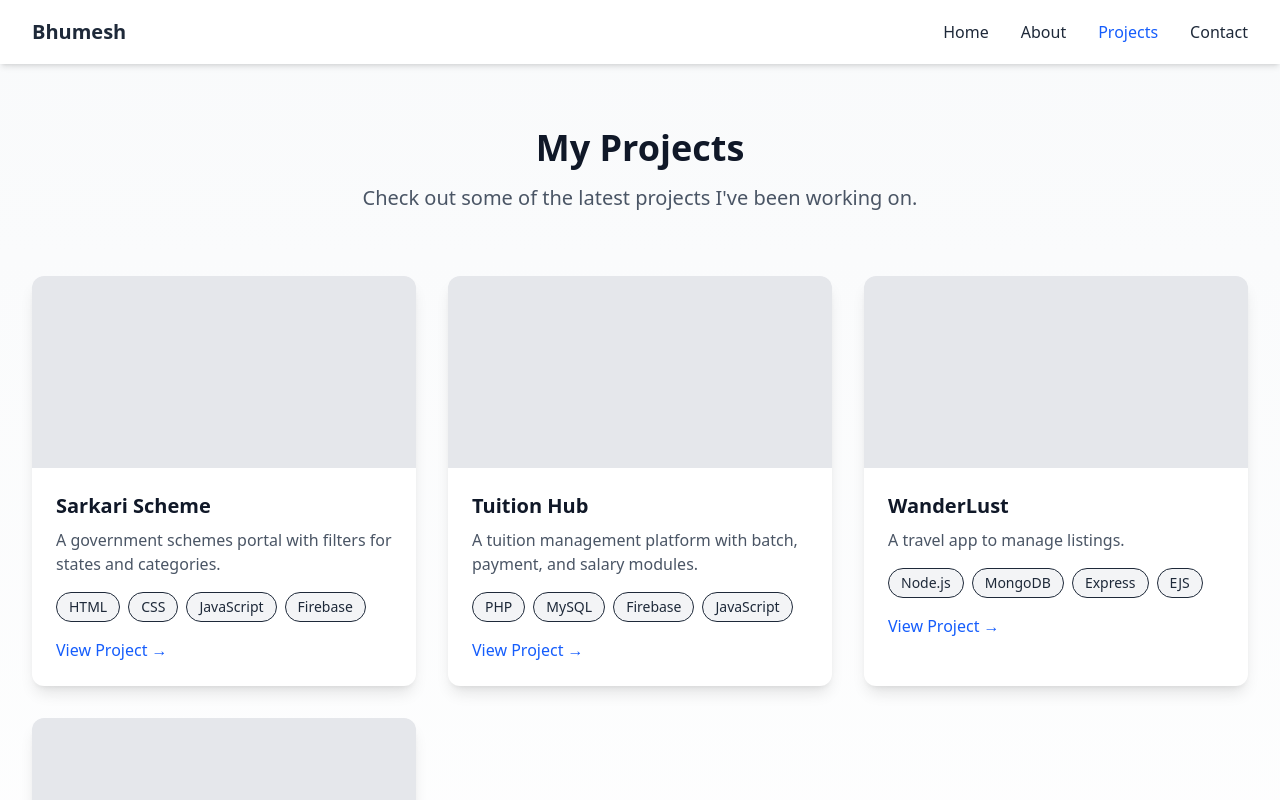
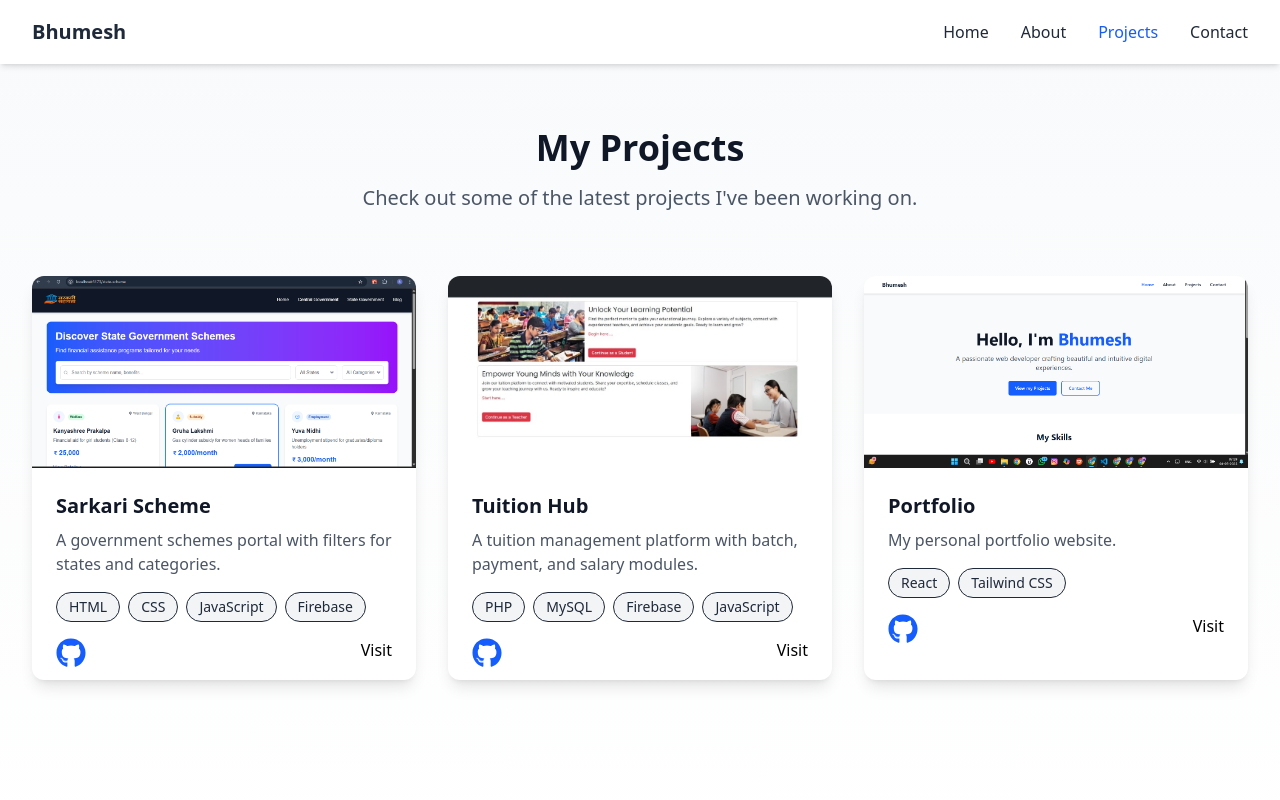
Before and after one commit to BhumeshKatre/Portfolio-Bhumesh, a React (Vite) app in the folder frontend/: page /projects in a window 1280 px wide. Shown: the top 800 px of the page. Built offline with nearby package versions, Linux system fonts and the light colour scheme.

Commit message:
add img in project data

```diff
--- a/frontend/src/Data.jsx
+++ b/frontend/src/Data.jsx
@@ -1,7 +1,7 @@
 import { FaPhone, FaEnvelope, FaMapMarkerAlt, FaGithub, FaLinkedin, FaTwitter } from 'react-icons/fa';
 import sarkarImg from './assets/sarkar.png';
 import tuitionHub from './assets/tuitionHub.jpg';
-
+import portfolioImg from './assets/portfolio.png'
 export const contactInfo = [
   {
     type: "Phone",
@@ -103,7 +103,7 @@ export const projects = [
     description: "A government schemes portal with filters for states and categories.",
     status: "In Progress",
     technologies: ["HTML", "CSS", "JavaScript", "Firebase"],
-    github: "https://github.com/yourusername/sarkari-scheme",
+    github: "https://github.com/BhumeshKatre/Sarkari-Sahayata.git",
     url: "https://sarkari-scheme-demo.com",
     img: sarkarImg,
   },
@@ -113,29 +113,19 @@ export const projects = [
     description: "A tuition management platform with batch, payment, and salary modules.",
     status: "In Progress",
     technologies: ["PHP", "MySQL", "Firebase", "JavaScript"],
-    github: "https://github.com/yourusername/tuition-hub",
+    github: "https://github.com/chandraprakashbagde/tuitionapp.git",
     url: "https://tuition-hub-demo.com",
     img: tuitionHub
   },
   {
-    id: 1,
-    name: "WanderLust",
-    description: "A travel app to manage listings.",
+    id: 2,
+    name: "Portfolio",
+    description: "My personal portfolio website.",
     status: "In Progress",
-    technologies: ["Node.js", "MongoDB", "Express", "EJS"],
-    github: "https://github.com/yourusername/wanderlust",
-    url: "https://wanderlust-demo.com",
-    img: "https://via.placeholder.com/300x200?text=WanderLust"
-  },
-  {
-    id: 2,
-    name: "CloudCommerse",
-    description: "An e-commerce website project.",
-    status: "In Progress",
-    technologies: ["React", "Node.js", "MongoDB", "Stripe"],
-    github: "https://github.com/yourusername/cloudcommerse",
-    url: "https://cloudcommerse-demo.com",
-    img: "https://via.placeholder.com/300x200?text=CloudCommerse"
+    technologies: ["React", "Tailwind CSS"],
+    github: "https://github.com/BhumeshKatre/Portfolio-Bhumesh.git",
+    url: "https://portfolio-bhumesh-ntkh.vercel.app/",
+    img:portfolioImg
   },
 ];
 
--- a/frontend/src/pages/Projects/Projects.jsx
+++ b/frontend/src/pages/Projects/Projects.jsx
@@ -1,6 +1,7 @@
 import React, { useState } from 'react';
 import { motion } from 'framer-motion';
 import { projects } from '../../Data';
+import { FaGithub } from 'react-icons/fa';
 
 const Projects = () => {
   const [activeFilter, setActiveFilter] = useState('All');
@@ -34,8 +35,14 @@ const Projects = () => {
               transition={{ duration: 0.5, delay: index * 0.1 }}
               className="bg-white rounded-xl overflow-hidden shadow-lg hover:shadow-xl transition-shadow"
             >
-              <div className="h-48 bg-gray-200"></div>
-              <div className="p-6">
+              <div className="h-48 bg-gray-200">
+                <img
+                  src={project.img}
+                  alt={project.name}
+                  className="w-full h-full object-cover"
+                />
+              </div>
+              <div className="p-6 pb-3 ">
                 <h3 className="text-xl font-semibold text-gray-900 mb-2">{project.name}</h3>
                 <p className="text-gray-600 mb-4">{project.description}</p>
                 <div className="flex flex-wrap gap-2 mb-4">
@@ -48,12 +55,19 @@ const Projects = () => {
                     </span>
                   ))}
                 </div>
-                <a
-                  href={project.link}
-                  className="text-blue-600 font-medium hover:text-blue-700 transition-colors"
-                >
-                  View Project →
-                </a>
+                <div className="flex justify-between align-middle gap  ">
+                  <a
+                    href={project.github}
+                    className="text-blue-600 block text-3xl font-medium hover:text-blue-700 transition-colors"
+                    target='_blank'
+                    rel='noopener noreferrer'
+                  >
+                    <FaGithub />
+                  </a>
+                  <a href="">
+                    Visit
+                  </a>
+               </div>
               </div>
             </motion.div>
           ))}
```
Also changed, not shown: frontend/src/assets/portfolio.png (added).
